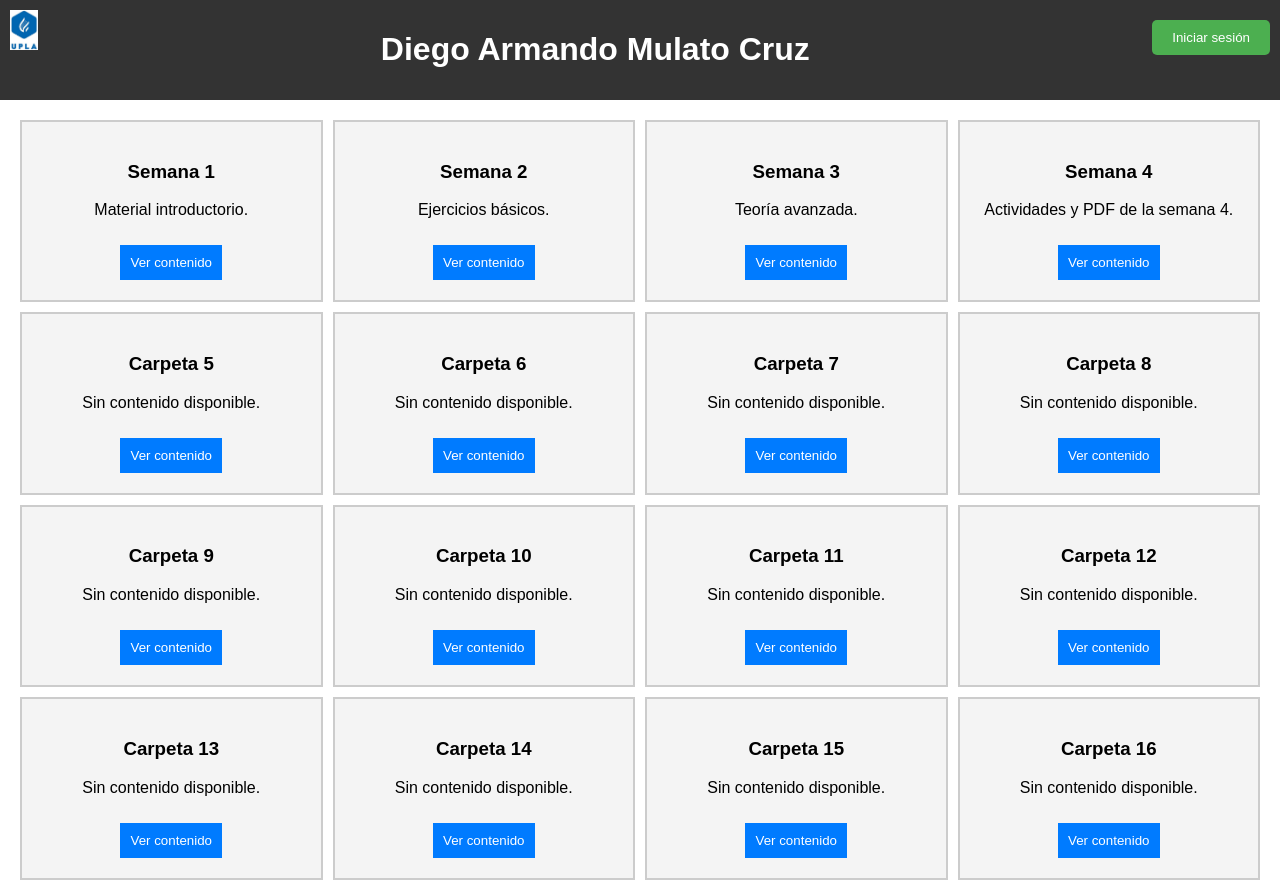
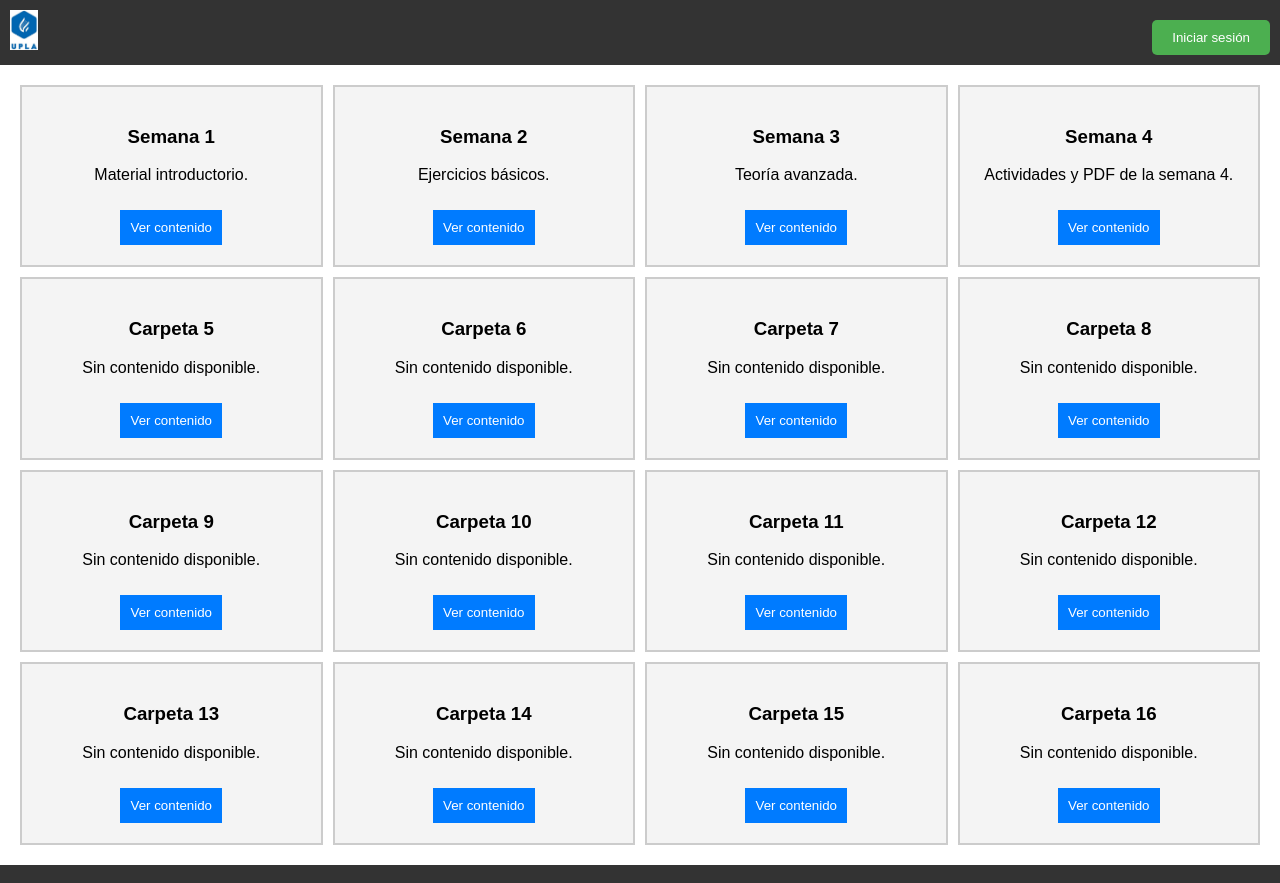
Before and after one commit to diegocruzm-droid/bd-II, a plain HTML site: page index.html in a window 1280 px wide. Shown: the top 883 px of the page. Drawn offline with Linux system fonts and the light colour scheme.

Commit message:
Update index.html

```diff
--- a/index.html
+++ b/index.html
@@ -12,10 +12,6 @@
         <div id="logo-container">
             <img src="Logo.jpg" alt="Logo" id="logo">
         </div>
-        <div id="title-container">
-        <h1>Diego Armando Mulato Cruz</h1>
-        </div>
-
         <div id="login-container">
             <button id="login-btn">Iniciar sesión</button>
         </div>
@@ -28,6 +24,7 @@
             <button id="delete-folder-btn">Eliminar Carpeta</button>
             <button id="edit-folder-btn">Editar Carpeta</button>
         </section>
+
         <section id="user-settings" style="display:none;">
             <h2>Configuración de Usuario</h2>
             <label for="username">Usuario:</label>
@@ -38,6 +35,7 @@
 
             <button id="save-user-btn">Guardar cambios</button>
         </section>
+
         <section id="folders-container">
             <!-- Las 16 carpetas se crearán dinámicamente aquí -->
         </section>
```
